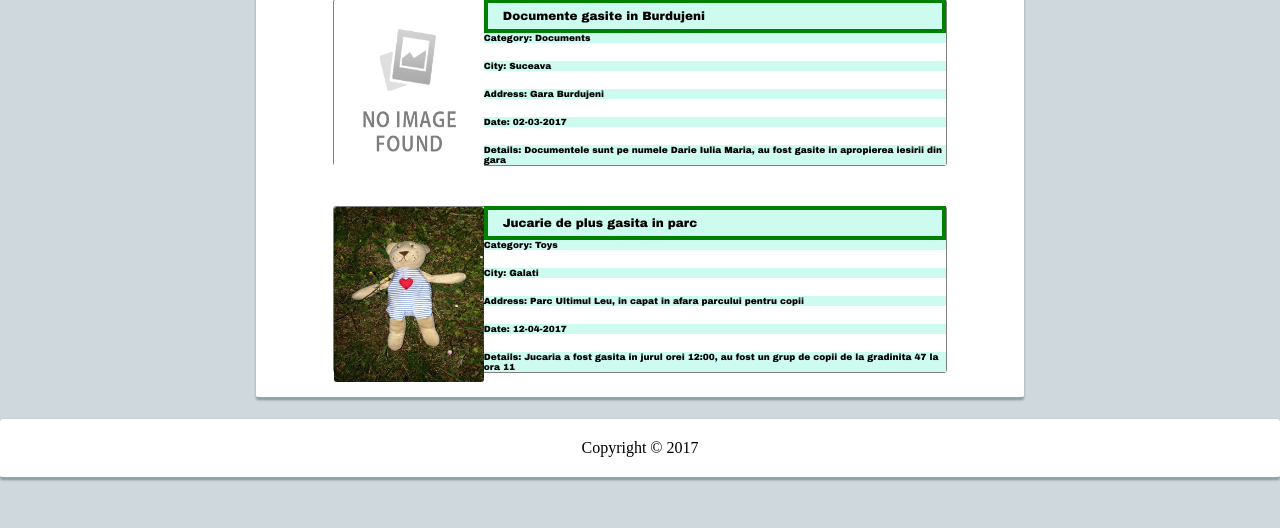
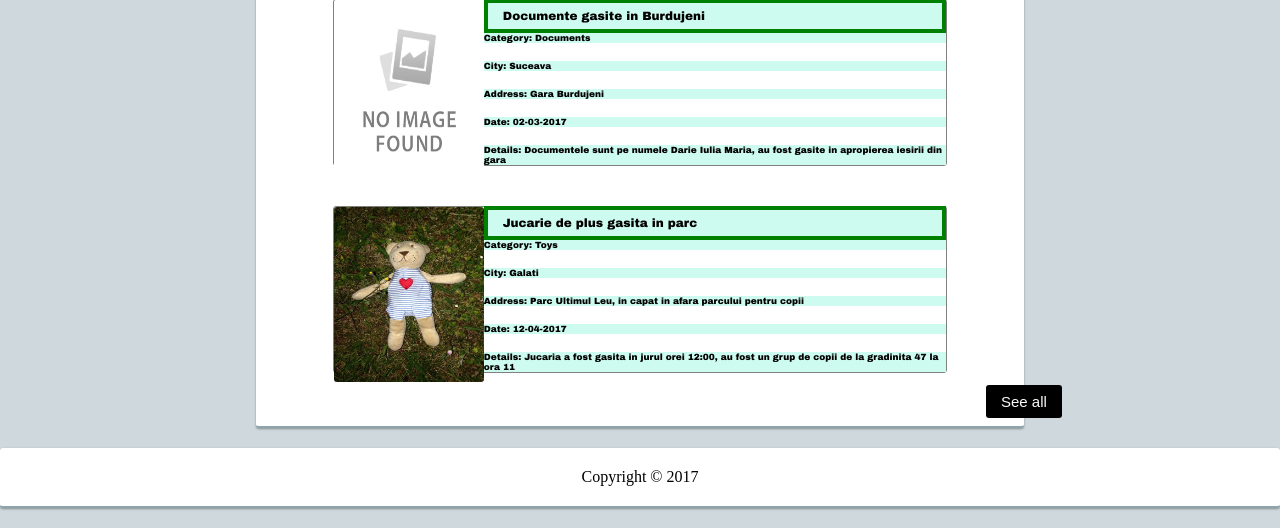
Before and after one commit to bocaalexandra/LoFo, a PHP site: page / in a window 1280 px wide. Shown: the part 1405-1933 px from the top of the page. Before the commit the page ends 1886 px from the top, so only its background shows below. Run offline with PHP 8.4, Linux system fonts and the light colour scheme.

Commit message:
Add files via upload

```diff
--- a/index.html
+++ b/index.html
@@ -92,6 +92,7 @@
                 </div>
             </div>
 
+
 			<!-- Anunturi -->
 
             <div class="anunturi">
@@ -164,6 +165,10 @@
 				<h2 class="c5">Details: Jucaria a fost gasita in jurul orei 12:00, au fost un grup de copii de la gradinita 47 la ora 11</h2>
 				</div>
 
+			<form action="anunturi.php">
+                 <input type="submit" value="See all" id="seeall" >
+            </form>
+
             </div>
 	</div>
 </div>
--- a/main.css
+++ b/main.css
@@ -136,6 +136,32 @@ body {
     border-radius: 3px !important;
 }
 
+#seeall {
+
+	font-size: 10px;
+    font-family: Arial;
+    color: #fffbf3;
+	display: inline-block;
+    text-shadow: 1px 1px 1px black;
+    padding: 6px 15px;
+    border: 2px solid black;
+    background-color: black;
+    color: #fafafa;
+    position: relative;
+    /*padding: 3px 12px 6px 12px !important;*/
+    font-size: 15px;
+    line-height: 21px !important;
+    -webkit-transition: all .13s;
+    transition: all .13s;
+    outline: 0 none !important;
+    border: 0 !important;
+    border-radius: 3px !important;
+	left: 730px;
+	bottom: 8px;
+
+
+}
+
 #adv {
     font-size: 10px;
     font-family: Arial;
@@ -258,6 +284,7 @@ body {
     width: 400px;
     text-align: center;
     margin: 0px auto;
+
 }
 
 .sliderBoxing {
```
